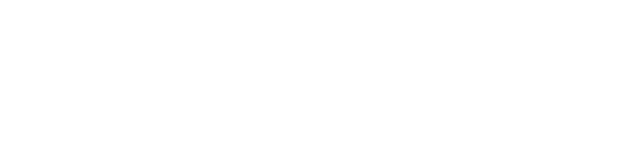
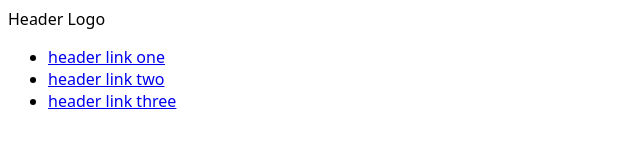
Before and after one commit to faanarabe-crypto/Landing-Page-Odin-Project, a plain HTML site: page index.html in a window 1280 px wide. Shown: the whole page, without its empty margins (0-640 px from the left). Drawn offline with Linux system fonts and the light colour scheme.

Commit message:
Add font family and structure header with links
Insert webpage logo and navigation links menu to header and change font-family to Roboto

```diff
--- a/index.html
+++ b/index.html
@@ -6,6 +6,13 @@
     <title>Landing Page Project</title>
 </head>
 <body>
-
+    <div class="header">
+        <div class="Logo">Header Logo</div>
+        <ul>
+            <li><a href="#">header link one</a></li>
+            <li><a href="#">header link two</a></li>
+            <li><a href="#">header link three</a></li>
+        </ul>
+    </div>
 </body>
 </html>
--- a/styles.css
+++ b/styles.css
@@ -0,0 +1,3 @@
+body{
+    font-family: system-ui, -apple-system, BlinkMacSystemFont, 'Segoe UI', Roboto, Oxygen, Ubuntu, Cantarell, 'Open Sans', 'Helvetica Neue', sans-serif;
+}
```
